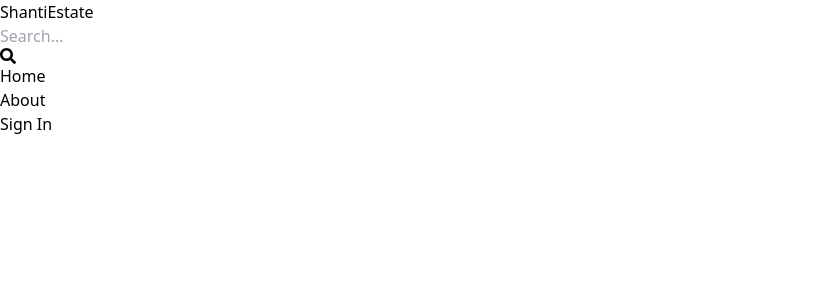
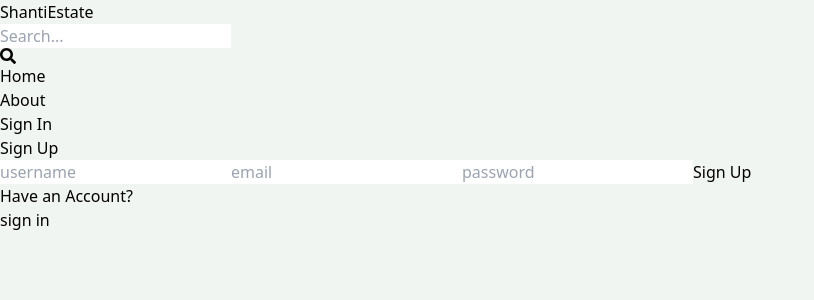
Before and after one commit to harsh3sahu/real-estate, a React (Vite) app in the folder client/: page /sign-up in a window 1280 px wide. Shown: the top 300 px of the page, without its empty margins (0-814 px from the left). Built offline with nearby package versions, Linux system fonts and the light colour scheme.

Commit message:
complete sign up page ui

```diff
--- a/client/src/index.css
+++ b/client/src/index.css
@@ -1,3 +1,7 @@
 @tailwind base;
 @tailwind components;
 @tailwind utilities;
+
+body{
+    background-color: rgb(241,245,241);
+}
--- a/client/src/pages/SignUp.jsx
+++ b/client/src/pages/SignUp.jsx
@@ -1,8 +1,28 @@
 import React from 'react'
+import { Link } from 'react-router-dom'
+
 
 function SignUp() {
   return (
-    <div>
+    <div className='p-3 max-w-lg mx-auto'>
+      <h1 className='text-3xl text-center font-semibold my-7'>Sign Up</h1>
+      <form className='flex flex-col gap-4 ' >
+        <input type="text" placeholder='username'  className='border p-3 rounded-lg ' id='username'/>
+        <input type="email" placeholder='email'  className='border p-3 rounded-lg ' id='email'/>
+        <input type="password" placeholder='password'  className='border p-3 rounded-lg ' id='password'/>
+
+        <button className='bg-slate-700 text-white p-3 rounded-lg uppercase hover:opacity-95 disabled:opacity-80'>Sign Up</button>
+
+      </form>
+
+      <div className='flex gap-2 mt-5'>
+        <p>
+          Have an Account?
+        </p>
+        <Link to={"/sign-in"}>
+        <span className='text-blue-700'>sign in</span>
+        </Link>
+      </div>
 
     </div>
   )
```
